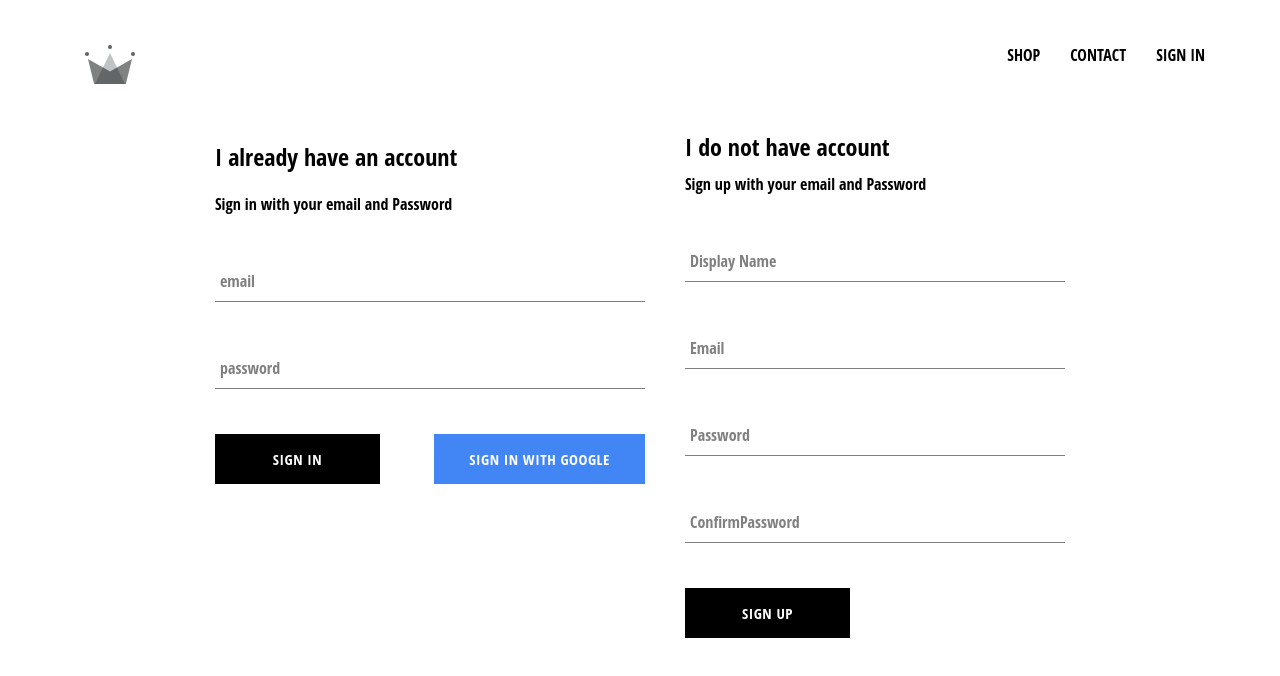
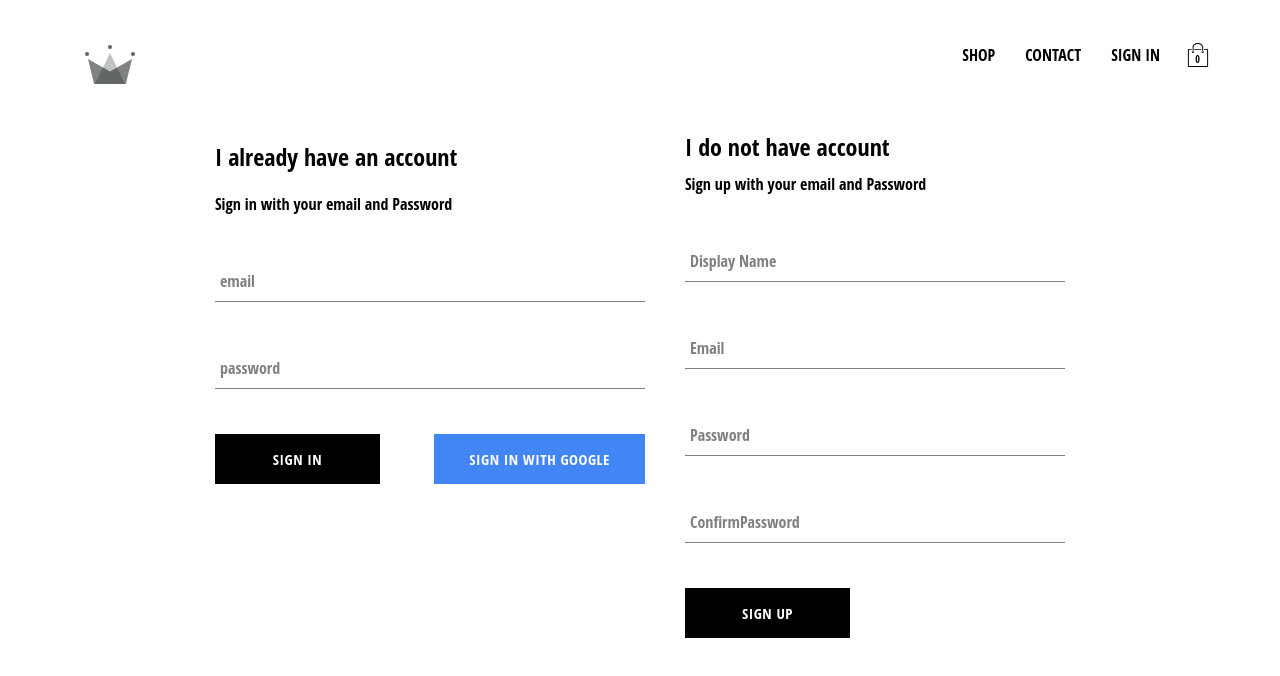
Before and after one commit to gsr7/crownclothing, a React (Create React App) app: page /signin in a window 1280 px wide. Shown: the top 676 px of the page. Built offline with nearby package versions, Linux system fonts and the light colour scheme; no server answers.

Commit message:
added cartIcon and cartDropdown and implemented cartReducer

```diff
--- /dev/null
+++ b/src/components/cart-dropdown/cart-dropdown.component.js
@@ -0,0 +1,13 @@
+import React from 'react';
+import CustomButton from '../custom-button/custom-button.component';
+import './cart-dropdown.styles.scss';
+
+const CartDropdown = () => (
+	<div className='cart-dropdown'>
+	  <div className='cart-items' />
+
+	   <CustomButton> Go Checkout </CustomButton>
+
+	</div>
+);
+export default CartDropdown;
--- /dev/null
+++ b/src/components/cart-dropdown/cart-dropdown.styles.scss
@@ -0,0 +1,24 @@
+.cart-dropdown {
+  position: absolute;
+  width: 240px;
+  height: 340px;
+  display: flex;
+  flex-direction: column;
+  padding: 20px;
+  border: 1px solid black;
+  background-color: white;
+  top: 90px;
+  right: 40px;
+  z-index: 5;
+
+  .cart-items {
+    height: 240px;
+    display: flex;
+    flex-direction: column;
+    overflow: scroll;
+  }
+
+  button {
+    margin-top: auto;
+  }
+}
--- /dev/null
+++ b/src/components/cart-icon/cart-icon.component.js
@@ -0,0 +1,28 @@
+import React from 'react';
+import {connect} from 'react-redux';
+import {toggleCartHidden} from '../../redux/cart/cart.actions';
+
+import {ReactComponent as ShoppingIcon} from '../../assets/shopping-bag.svg';
+import './cart-icon.styles.scss';
+
+
+const CartIcon = ({toggleCartHidden}) => (
+	<div className='cart-icon' onClick={toggleCartHidden}>
+
+	  <ShoppingIcon className='shopping-icon' />
+
+	  <span className='item-count'> 0 </span>
+
+	</div>
+);
+
+const mapDispatchToProps = dispatch => ({
+	toggleCartHidden: () => dispatch(toggleCartHidden())
+});
+
+export default connect(null, mapDispatchToProps)(CartIcon);
+
+
+
+{/* 	toggleCartHidden: () => dispatch(toggleCartHidden())
+    dispatch action */}
--- /dev/null
+++ b/src/components/cart-icon/cart-icon.styles.scss
@@ -0,0 +1,21 @@
+.cart-icon {
+  width: 45px;
+  height: 45px;
+  position: relative;
+  display: flex;
+  align-items: center;
+  justify-content: center;
+  cursor: pointer;
+
+  .shopping-icon {
+    width: 24px;
+    height: 24px;
+  }
+
+  .item-count {
+    position: absolute;
+    font-size: 10px;
+    font-weight: bold;
+    bottom: 12px;
+  }
+}
--- a/src/components/header/header.component.js
+++ b/src/components/header/header.component.js
@@ -4,9 +4,11 @@
 import {ReactComponent as Logo} from '../../assets/crown.svg';
 import {auth} from '../../firebase/firebase.utils';
 import {connect} from 'react-redux';
+import CartIcon from '../cart-icon/cart-icon.component';
+import CartDropdown from '../cart-dropdown/cart-dropdown.component';
 
 
-const Header = ({currentUser}) => (
+const Header = ({currentUser,hidden}) => (
 
 <div className='header' >
 	<Link className='logo-container' to="/" >
@@ -28,17 +30,23 @@
 
 	  	<Link className='option' to='/signin'> SIGN IN </Link>
 	   }
+	   <CartIcon />
 
 	 </div>
 
+	 {
+	 	hidden ? null : <CartDropdown />
+
+	   }
 </div>
 
 );
 
 
-const mapStateToProps = state => ({
-	currentUser: state.user.currentUser
-})
+const mapStateToProps = ( {user: {currentUser}, cart:{hidden} }) => ({
+	currentUser,
+	hidden
+});
 
 
 
--- /dev/null
+++ b/src/redux/cart/cart.actions.js
@@ -0,0 +1,7 @@
+import CartActionTypes from './cart.types';
+
+export const toggleCartHidden = ()=> ({
+	type: CartActionTypes.TOGGLE_CART_HIDDEN
+});
+
+export default toggleCartHidden;
--- /dev/null
+++ b/src/redux/cart/cart.reducer.js
@@ -0,0 +1,19 @@
+import CartActionTypes from './cart.types';
+
+const INITIAL_STATE = { hidden: true};
+
+
+const cartReducer = (state= INITIAL_STATE, action) => {
+  switch(action.type){
+  	case CartActionTypes.TOGGLE_CART_HIDDEN:
+  		return {
+  			...state,
+  			hidden: !state.hidden
+  		};
+  		default:
+  		  return state;
+  }
+
+};
+
+export default cartReducer;
--- /dev/null
+++ b/src/redux/cart/cart.types.js
@@ -0,0 +1,5 @@
+ const CartActionTypes =  {
+ 	TOGGLE_CART_HIDDEN: 'TOGGLE_CART_HIDDEN'
+}
+
+ export default CartActionTypes;
--- a/src/redux/root-reducer.js
+++ b/src/redux/root-reducer.js
@@ -3,9 +3,11 @@
 import {combineReducers} from 'redux';
 
 import userReducer from './user/user.reducer';
+import cartReducer from './cart/cart.reducer';
 
 export default combineReducers({
-	user: userReducer
+	user: userReducer,
+	cart:cartReducer
 });
 
 
--- a/src/redux/user/user.reducer.js
+++ b/src/redux/user/user.reducer.js
@@ -1,4 +1,3 @@
-import {UserActionTypes} from './user.types';
 
 const INITIAL_STATE = { currentUser: null }
 
```
Also changed, not shown: src/assets/shopping-bag.svg (added).
